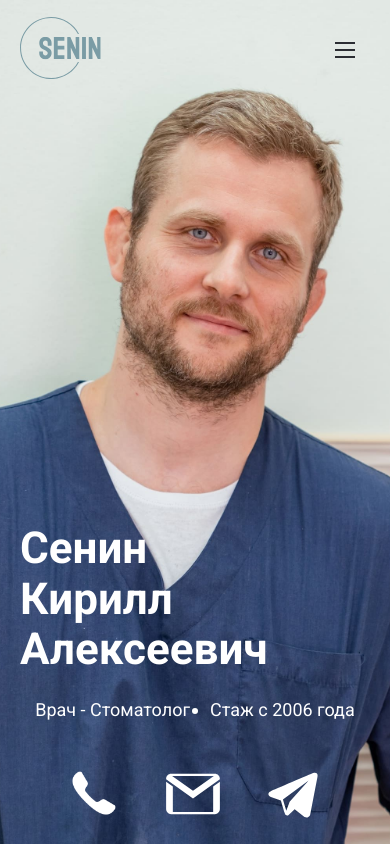
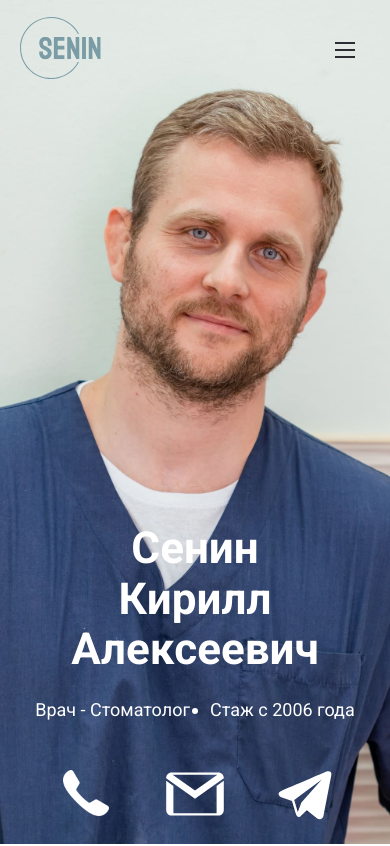
Before and after one commit to greybirbroman/dr_senin, a Next.js app: page / in a window 390 px wide. Shown: the top 846 px of the page. Built offline with nearby package versions, Linux system fonts and the light colour scheme.

Commit message:
light fixes

```diff
--- a/src/components/About/About.module.css
+++ b/src/components/About/About.module.css
@@ -6,7 +6,7 @@
 }
 
 .sectionTitle {
-    color: #1e2c30;
+    color: rgba(85, 85, 85, 1);
     font-weight: 700;
     text-align: center;
     font-size: 40px;
--- a/src/components/Header/Header.jsx
+++ b/src/components/Header/Header.jsx
@@ -8,10 +8,6 @@ const Header = () => {
   return (
     <div id='home' className={styles.header}>
      <Logo />
-     {/* <div className={styles.phoneContainer}>
-     <Image src={Phone} className={styles.phoneIcon} alt='Мобильный телефон'/>
-        <p className={styles.phone}>+7 903 168 6387</p>
-     </div> */}
      <Navigation />
     </div>
   )
--- a/src/components/HeroSection/HeroSection.module.css
+++ b/src/components/HeroSection/HeroSection.module.css
@@ -21,12 +21,13 @@
   max-width: 100%;
   display: flex;
   flex-direction: column;
-  align-items: start;
+  align-items: center;
   justify-content: center;
   gap: 24px;
   padding: 0 2rem;
   cursor: default;
   z-index: 50;
+  text-align: center;
 }
 
 .imageContainer {
@@ -91,13 +92,13 @@
 
   .heroWrapper {
     flex: 1;
-    align-items: start;
+    align-items: center;
     background: url(../../images/senin-main.jpeg) no-repeat center;
     background-size: cover;
   }
 
   .headText {
-    font-size: 44px;
+    font-size: 52px;
   }
 
   .textContainer {
@@ -113,6 +114,10 @@
 
 @media (max-width: 500px) {
 
+  .headText {
+    font-size: 44px;
+  }
+
   .heroWrapper {
     justify-content: end;
   }
--- a/src/components/LinksBar/LinksBar.jsx
+++ b/src/components/LinksBar/LinksBar.jsx
@@ -1,21 +1,59 @@
-import styles from './LinksBar.module.css'
-import Link from 'next/link'
+import styles from './LinksBar.module.css';
+import Link from 'next/link';
+import Image from 'next/image';
+import Phone from '../../images/phone-icon.png';
+import PhoneWhite from '../../images/phone-white.png';
+import Mail from '../../images/gmail_logo.png';
+import MailWhite from '../../images/gmail-white.svg';
+import Telegtram from '../../images/telegram_logo.png';
+import TelegramWhite from '../../images/telegram-white.svg';
 
 const LinksBar = ({ white }) => {
+  const authorLinks = [
+    {
+      id: 1,
+      linkHref: 'tel:+79219050533',
+      label: 'Позвонить по телефону',
+      imgSrc: white ? PhoneWhite : Phone,
+      imgAlt: 'Изображение, телефонная трубка, телефон',
+    },
+    {
+      id: 2,
+      linkHref: 'mailto:senkir@mail.ru',
+      label: 'Написать на почтовый ящик',
+      imgSrc: white ? MailWhite : Mail,
+      imgAlt: 'Изображение, почтовый конверт, почта',
+    },
+    {
+      id: 3,
+      linkHref: 'tel:+79219050533',
+      label: 'Написать в соицальной сети "Телеграм"',
+      imgSrc: white ? TelegramWhite : Telegtram,
+      imgAlt: 'Изображение, месседжер, телеграм',
+    },
+  ];
   return (
     <ul className={styles.linksList}>
-         <li className={styles.link}>
-            <Link href='tel:+79219050533' target='_blank' className={`${!white ? styles.link_phone : styles.link_phone_white}`}/>
-        </li>
-        <li className={styles.link}>
-            <Link href='mailto:senkir@mail.ru' target='_blank' className={`${!white ? styles.link_email : styles.link_email_white}`}/>
-        </li>
-        <li className={styles.link}>
-            <Link href='tel:+79219050533' target='_blank' className={`${!white ? styles.link_telegram : styles.link_telegram_white}`}/>
-        </li>
+      {authorLinks.map((link) => (
+        <>
+          <li key={link.id} className={styles.listItem}>
+            <Link
+              href={link.linkHref}
+              target='_blank'
+              aria-label={link.label}
+              className={styles.link}
+            >
+              <Image
+                src={link.imgSrc}
+                alt={link.imgAlt}
+                className={styles.linkImage}
+              />
+            </Link>
+          </li>
+        </>
+      ))}
     </ul>
+  );
+};
 
-  )
-}
-
-export default LinksBar
+export default LinksBar;
--- a/src/components/LinksBar/LinksBar.module.css
+++ b/src/components/LinksBar/LinksBar.module.css
@@ -4,16 +4,30 @@
     width: fit-content;
     height: fit-content;
     list-style-type: none;
+    gap: 10px;
+}
+
+.listItem {
+    display: flex;
+    align-items: center;
+    width: 100px;
+    height: 100px;
 }
 
 .link {
+    width: 100%;
+    height: 100%;
     display: flex;
     align-items: center;
     justify-content: center;
-    width: 100px;
-    height: 100px;
+    transition: all 0.35s;
     border-radius: 10px;
-    transition: all 0.35s;
+}
+
+.linkImage {
+    display: flex;
+    width: 60px;
+    height: 60px;
 }
 
 .link:hover {
@@ -21,7 +35,7 @@
     background-color: rgba(92, 134, 146, 1);
 }
 
-.link_email {
+/* .link_email {
     background: url(../../images/gmail_logo.png) no-repeat;
     width: 61px;
     height: 56px;
@@ -59,4 +73,4 @@
     height: 56px;
     width: 61px;
     background-size: contain;
-}
+} */
--- a/src/components/Navigation/Navigation.jsx
+++ b/src/components/Navigation/Navigation.jsx
@@ -5,12 +5,11 @@ import { navTabs } from '@/utils/constants';
 import PrimaryLink from '../PrimaryLink/PrimaryLink';
 
 const MenuList = ({ onClick }) => {
-
   return (
     <ul className={styles.menuList}>
       {navTabs.map((tab) => (
         <li key={tab.id} className={styles.menuItem}>
-          <a href={tab.link} onClick={onClick}>
+          <a href={tab.link} area-aria-label={tab.area} onClick={onClick}>
             {tab.title}
           </a>
         </li>
@@ -20,7 +19,16 @@ const MenuList = ({ onClick }) => {
 };
 
 const BurgerButton = ({ onClick }) => {
-  return <button className={styles.burgerButton} onClick={onClick} />;
+  return (
+    <button
+      className={styles.burgerButton}
+      onClick={onClick}
+      type='button'
+      id='al'
+      aria-label='Иконка, меню, бургер'
+      role='button'
+    />
+  );
 };
 
 const Navigation = () => {
@@ -52,7 +60,11 @@ const Navigation = () => {
   return (
     <nav className={styles.nav}>
       <BurgerButton onClick={toggleMenu} />
-      {isMenuVisible && <div ref={menuRef}><MenuList onClick={toggleMenu}/></div>}
+      {isMenuVisible && (
+        <div ref={menuRef}>
+          <MenuList onClick={toggleMenu} />
+        </div>
+      )}
       <ul className={styles.navList}>
         {navTabs.map((tab) => (
           <li key={tab.id}>
--- a/src/components/PrimaryButton/PrimaryButton.jsx
+++ b/src/components/PrimaryButton/PrimaryButton.jsx
@@ -1,8 +1,8 @@
 import styles from './PrimaryButton.module.css'
 
-const PrimaryButton = ({ title, onClick }) => {
+const PrimaryButton = ({ title, area, onClick }) => {
   return (
-    <button type='button' className={styles.button} onClick={onClick}>
+    <button type='button' className={styles.button} onClick={onClick} role='button' id='al' area-aria-label={area}>
       {title}
     </button>
   )
--- a/src/components/Testimonials/Testimonials.jsx
+++ b/src/components/Testimonials/Testimonials.jsx
@@ -69,7 +69,7 @@ useEffect(() => {
         ))}
       </ul>
       {isMobileResolution && (
-        <PrimaryButton title={isNotShowAll ? 'Показать все' : 'Свернуть'} onClick={handleShowAll} />
+        <PrimaryButton title={isNotShowAll ? 'Показать все' : 'Свернуть'} onClick={handleShowAll} area='Показать все отзывы'/>
       )}
     </section>
   );
--- a/src/utils/constants.js
+++ b/src/utils/constants.js
@@ -2,16 +2,19 @@ export const navTabs = [
     {
         id: 1,
         title: 'Cпециализация',
-        link: '#specialization'
+        link: '#specialization',
+        aria: 'Переход к секции "Специализация"'
     },
     {
         id: 2,
         title: 'Образование',
-        link: '#education'
+        link: '#education',
+        aria: 'Переход к секции "Образование"'
     },
     {
         id: 3,
         title: 'Контакты',
+        area: 'Переход к секции "Контакты"',
         link: '#footer'
     },
 ]
```
